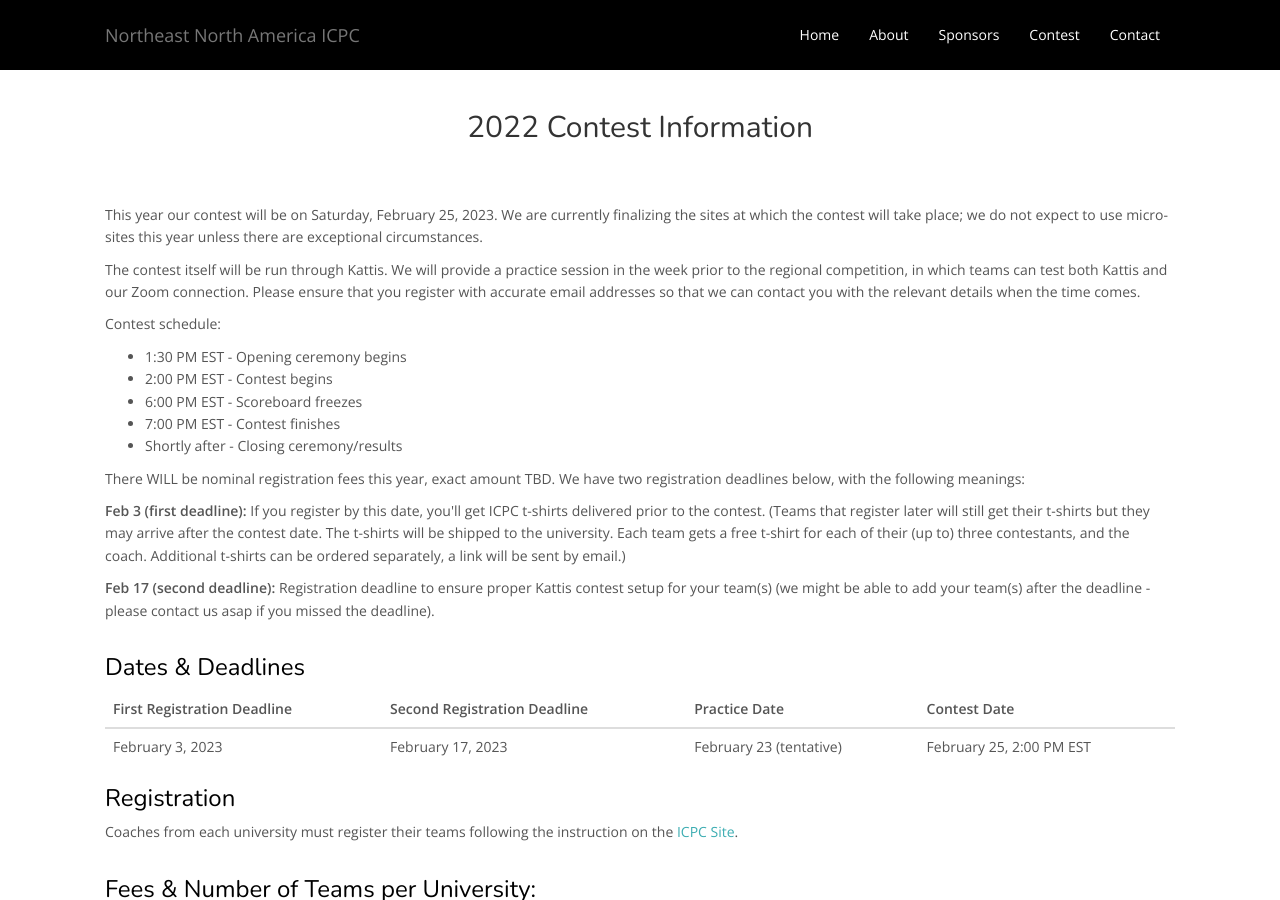
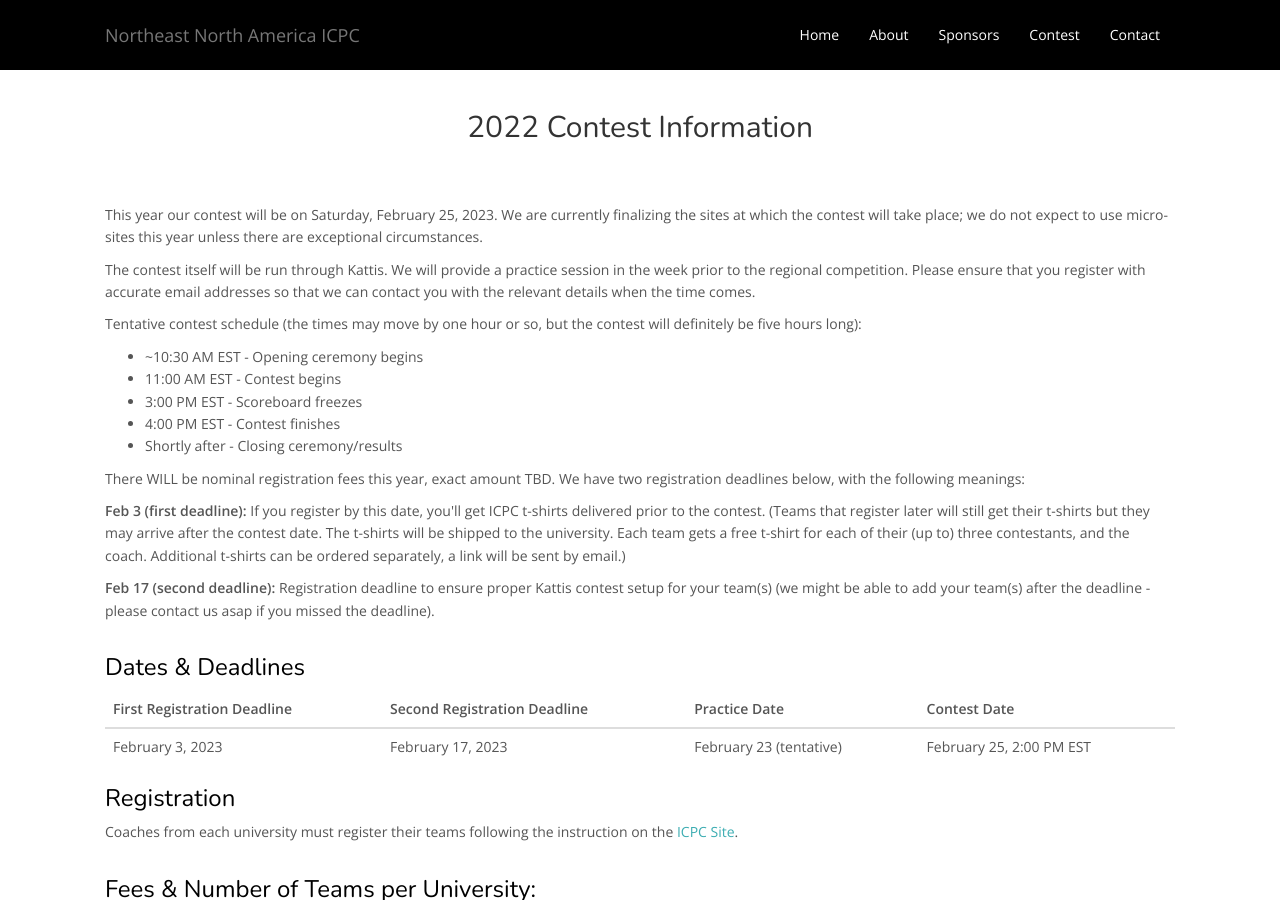
Before and after one commit to icpc/na-northeast-web, a Jekyll site: the page built from docs/index.html, in a window 1280 px wide and 900 px high, scrolled down 1798 px. Built offline with Jekyll 4.4.1, drawn with Linux system fonts in a browser that asks for light colours; nearby versions of some CDN libraries.

Commit message:
Updated contest times and other small details.

```diff
--- a/docs/_includes/contest_info.html
+++ b/docs/_includes/contest_info.html
@@ -10,18 +10,18 @@
         </p>
 	<p>
 	  The contest itself will be run through Kattis. We will provide a
-	  practice session in the week prior to the regional competition,
-	  in which teams can test both Kattis and our Zoom connection.
+	  practice session in the week prior to the regional competition.
 	  Please ensure that you register with accurate email addresses so
 	  that we can contact you with the relevant details when the time comes.
 	</p>
 	<p>
-	  Contest schedule:
+	  Tentative contest schedule (the times may move by one hour or so, but
+	  the contest will definitely be five hours long):
 	  <ul>
-	    <li>1:30 PM EST - Opening ceremony begins</li>
-	    <li>2:00 PM EST - Contest begins</li>
-	    <li>6:00 PM EST - Scoreboard freezes</li>
-	    <li>7:00 PM EST - Contest finishes</li>
+	    <li>~10:30 AM EST - Opening ceremony begins</li>
+	    <li>11:00 AM EST - Contest begins</li>
+	    <li>3:00 PM EST - Scoreboard freezes</li>
+	    <li>4:00 PM EST - Contest finishes</li>
 	    <li>Shortly after - Closing ceremony/results</li>
 	  </ul>
 	</p>
```
